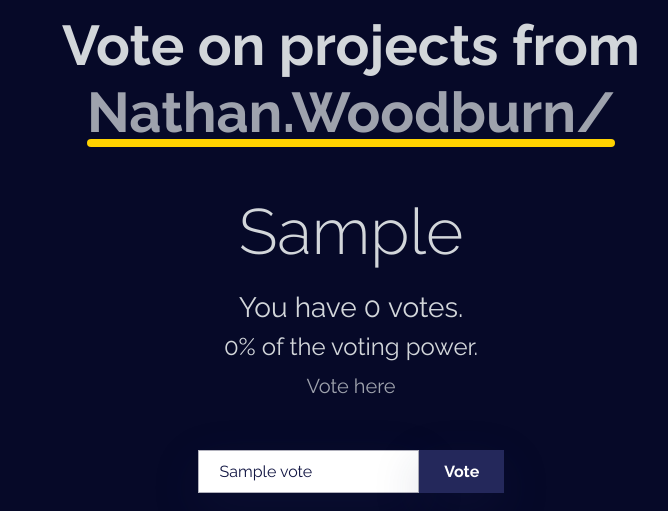
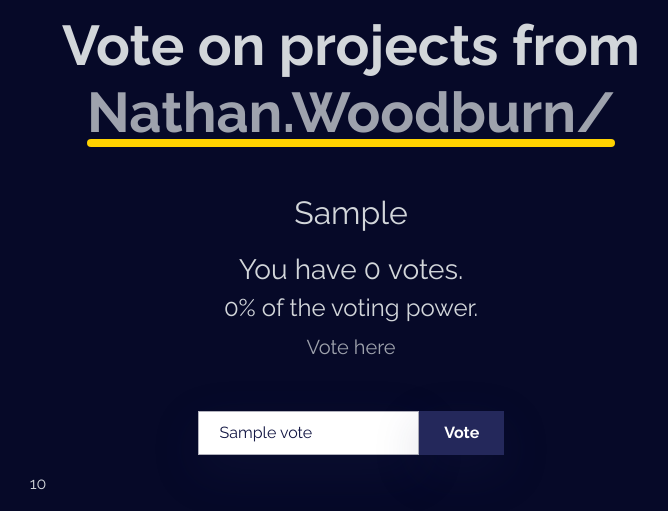
Before and after one commit to Nathanwoodburn/sol-vote, a Flask app: template templates/index.html in a window 1280 px wide. Shown: the part 132-643 px from the top of the page, without its empty margins (289-957 px from the left). Run offline with Flask 3, Linux system fonts and the light colour scheme; the template is opened without the code that fills it: most values are stand-ins (such as "Sample title", 1, 10 or a date in 2020); some libraries are stand-ins or nearby versions.

Commit message:
fix: Show vote message in smaller font

```diff
--- a/templates/index.html
+++ b/templates/index.html
@@ -44,7 +44,7 @@
                 <div class="col-md-8 text-center text-md-start mx-auto">
                     <div class="text-center">
                         <h1 class="display-4 fw-bold mb-5">Vote on projects from<br><a class="no-a-display" href="https://nathan.woodburn.au" target="_blank"><span class="underline">Nathan.Woodburn/</span></a></h1>
-                        <h2 class="display-3" style="margin-bottom: 20px;">{{current_vote}}</h2>
+                        <h2 style="margin-bottom: 20px;">{{current_vote}}</h2>
                         <h3>You have&nbsp;<span id="balance">0</span>&nbsp;votes.</h3>
                         <h4><span id="percent">0</span>% of the voting power.</h4>
                         <p class="fs-5 text-muted mb-5">Vote here</p>
```
